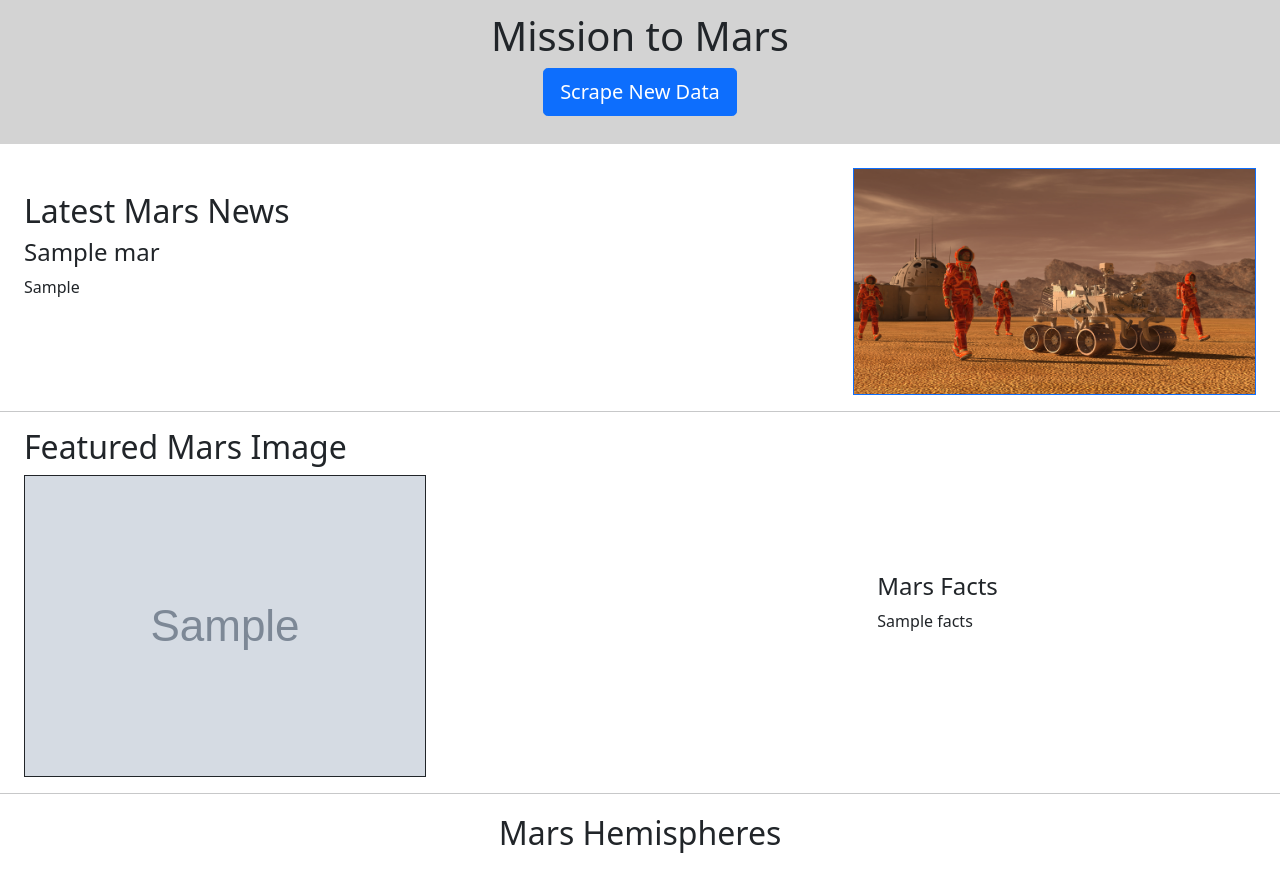
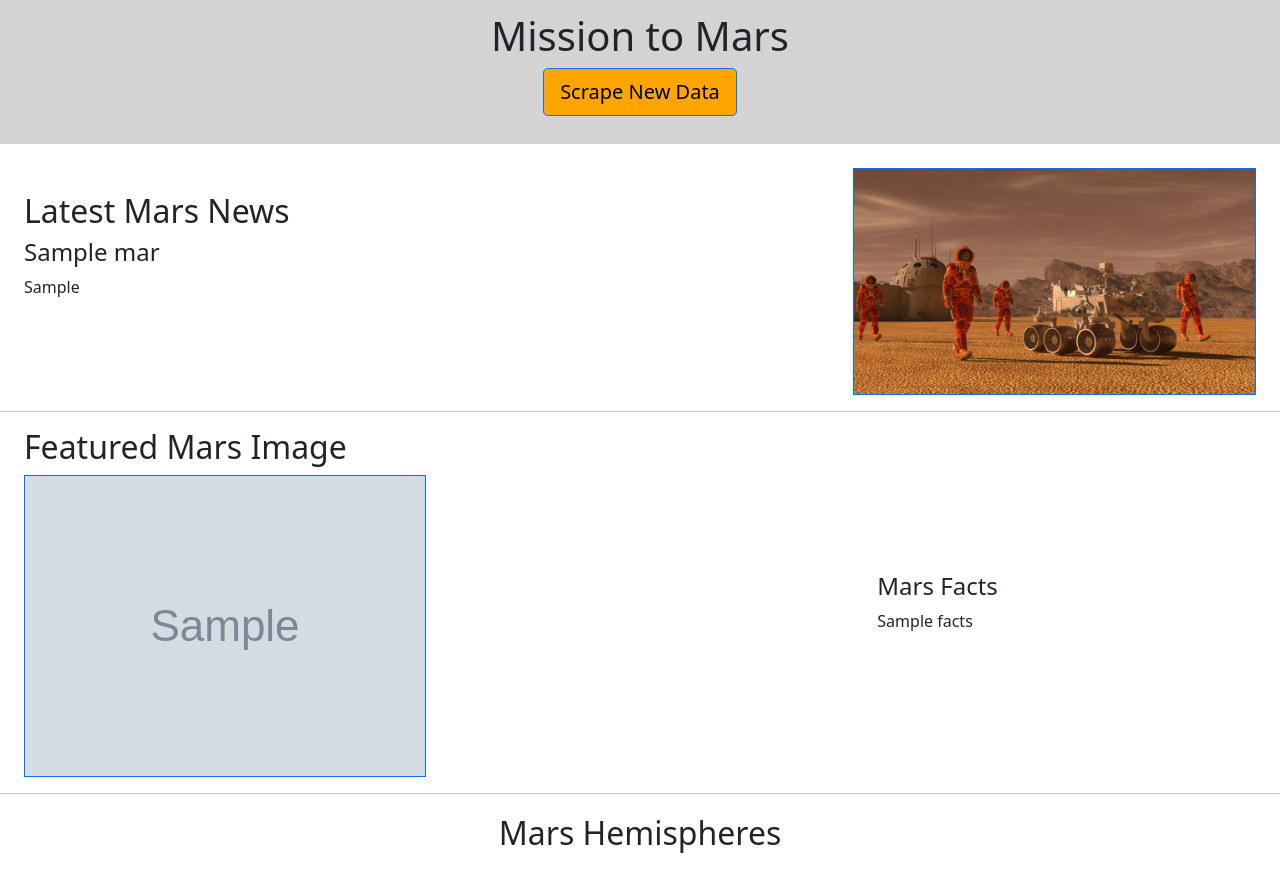
Before and after one commit to nataligracia/webscraping_mission2mars, a Flask app: page / in a window 1280 px wide; the page is wider, and only the part inside the window is pictured. Shown: the top 875 px of that part. Run offline with Flask 2, Linux system fonts and the light colour scheme; grey boxes marked "Sample" are stand-in pictures; a database or web service that is not in the repository returns one stand-in record (values such as "Sample title"); some libraries are stand-ins or nearby versions.

Commit message:
Update Formatting

```diff
--- a/static/style.css
+++ b/static/style.css
@@ -9,14 +9,16 @@
 }
 
 
-
 /* Header */
 .jumbotron {
     background-color: lightgrey;
     padding: 12px;
 }
 
-
+.btn {
+    background-color: orange;
+    color: black;
+}
 
 /* NASA News */
 .mars-news {
@@ -41,8 +43,8 @@
     max-width: 100%;
     height: auto;
     border: 1px solid;
+    border-color: none;
 }
-
 
 
 /* NASA Featured Image */
--- a/templates/index.html
+++ b/templates/index.html
@@ -49,7 +49,7 @@
 
                 <!-- if images is False/None/non-existent, then default to error message -->
                 <!-- <img src="{{mars.featured_image | default('static/images/error.png', true) }}" class="img-responsive" alt="Responsive image"> -->
-                <img src="{{mars.featured_image}}" class="img-responsive" alt="Responsive image">
+                <a class="img-responsive" href="https://data-class-jpl-space.s3.amazonaws.com/JPL_Space/index.html"><img src="{{mars.featured_image}}" alt="Responsive image"></a>
             </div>
 
             <div class="col-md-4 mars-facts">
@@ -81,7 +81,7 @@
 
                         <!-- if images is False/None/non-existent, then default to error message -->
                         <!-- <img src="{{hemisphere.img_url | default('static/images/error.png', true)}}" alt="..."> -->
-                        <img class="img-fluid" src="{{hemisphere.img_url}}" alt="...">
+                        <a class="img-fluid" href="https://astrogeology.usgs.gov/search/results?q=hemisphere+enhanced&k1=target&v1=Mars"><img src="{{hemisphere.img_url}}" alt="..."></a>
                         <br>
                         <div class="caption">
                             <h3>{{hemisphere.title}}</h3>
```
